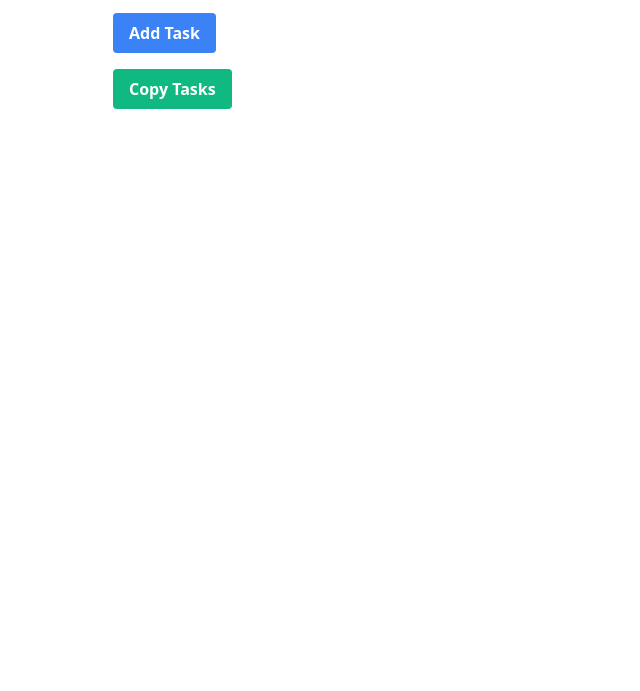
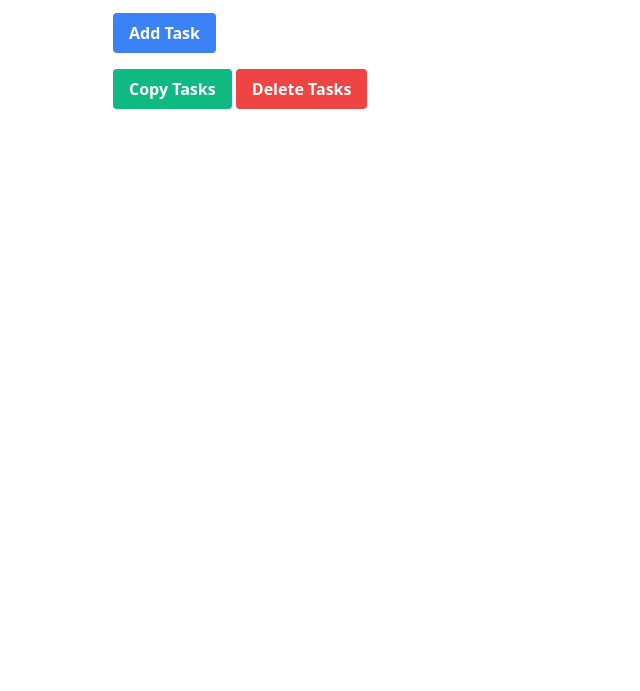
Before and after one commit to minthemiddle/t, a plain HTML site: page index.html in a window 1280 px wide. Shown: the part 109-800 px from the top of the page, without its empty margins (319-959 px from the left). Drawn offline with nearby package versions, Linux system fonts and the light colour scheme.

Commit message:
Add: Remove all tasks

```diff
--- a/app.js
+++ b/app.js
@@ -30,6 +30,11 @@ function todoApp() {
         const url = `open 'things:///json?data=${encodedTasks}'`;
         navigator.clipboard.writeText(url);
         alert('Tasks copied to clipboard!');
-      }
+      },
+
+      deleteAllTasks() {
+        this.tasks = [];
+        this.saveTasksToLocalStorage();
+    },
     };
   }
--- a/index.html
+++ b/index.html
@@ -29,6 +29,7 @@
     </div>
     <div class="mt-4">
       <button @click="copyTasks" class="bg-green-500 hover:bg-green-600 text-white font-bold px-4 py-2 rounded">Copy Tasks</button>
+      <button @click="deleteAllTasks" class="bg-red-500 hover:bg-red-600 text-white font-bold px-4 py-2 rounded">Delete Tasks</button>
     </div>
   </div>
 
```
